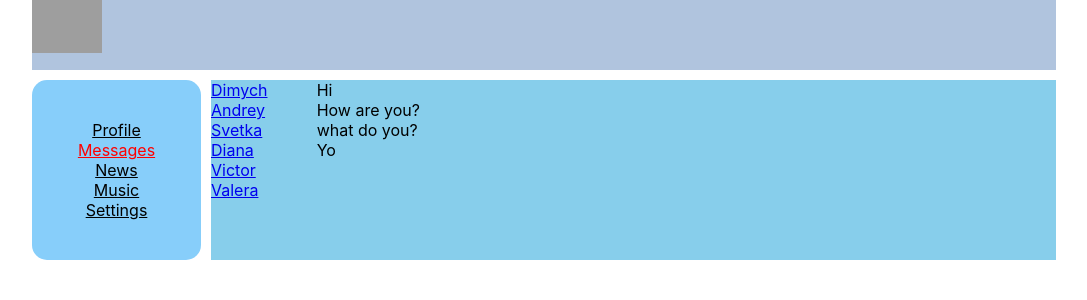
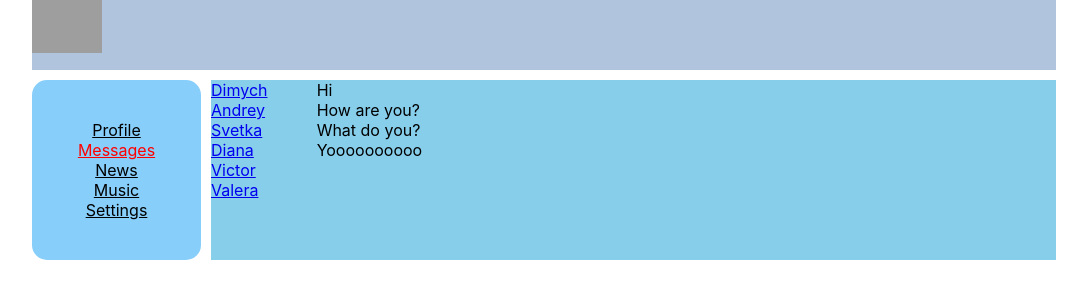
Before and after one commit to ArtemSpiridovich/social-network, a React (Create React App) app: page /Dialogs in a window 1280 px wide. Shown: the top 300 px of the page, without its empty margins (96-1183 px from the left). Built offline with nearby package versions, Linux system fonts and the light colour scheme; grey boxes are pictures that could not be loaded.

Commit message:
lesson-24

```diff
--- a/src/components/Dialogs/Dialogs.jsx
+++ b/src/components/Dialogs/Dialogs.jsx
@@ -4,21 +4,35 @@ import Dialog from "./Dialog/Dialog";
 import Message from "./Message/Message";
 
 const Dialogs = () => {
+    let dialogsData = [
+        {id:1, name: 'Dimych'},
+        {id:2, name: 'Andrey'},
+        {id:3, name: 'Svetka'},
+        {id:4, name: 'Diana'},
+        {id:5, name: 'Victor'},
+        {id:6, name: 'Valera'}
+    ];
+    let messagesData = [
+        {mesage: 'Hi'},
+        {mesage: 'How are you?'},
+        {mesage: 'What do you?'},
+        {mesage: 'Yoooooooooo'}
+    ];
     return (
             <div className={s.dialogs}>
                 <div className={s.dialogsitems}>
-                    <Dialog name="Dimych" id='1'/>
-                    <Dialog name="Andrey" id='2'/>
-                    <Dialog name="Svetka" id='3'/>
-                    <Dialog name="Diana" id='4'/>
-                    <Dialog name="Victor" id='5'/>
-                    <Dialog name="Valera" id='6'/>
+                    <Dialog name={dialogsData[0].name} id={dialogsData[0].id}/>
+                    <Dialog name={dialogsData[1].name} id={dialogsData[1].id}/>
+                    <Dialog name={dialogsData[2].name} id={dialogsData[2].id}/>
+                    <Dialog name={dialogsData[3].name} id={dialogsData[3].id}/>
+                    <Dialog name={dialogsData[4].name} id={dialogsData[4].id}/>
+                    <Dialog name={dialogsData[5].name} id={dialogsData[5].id}/>
                 </div>
                 <div className={s.messages}>
-                    <Message message='Hi'/>
-                    <Message message='How are you?'/>
-                    <Message message='what do you?'/>
-                    <Message message='Yo'/>
+                    <Message message={messagesData[0].mesage}/>
+                    <Message message={messagesData[1].mesage}/>
+                    <Message message={messagesData[2].mesage}/>
+                    <Message message={messagesData[3].mesage}/>
                 </div>
             </div>
     );
```
